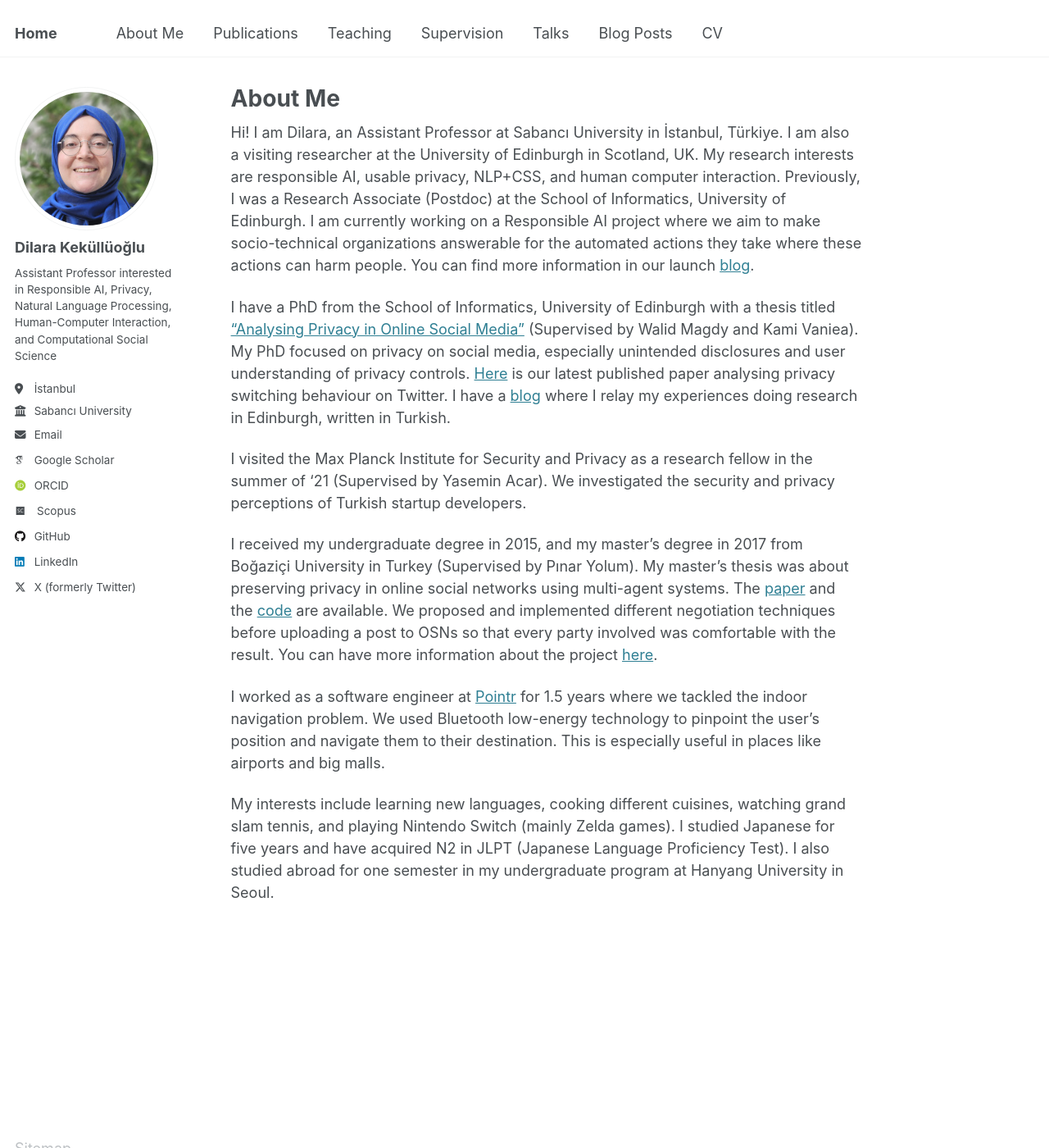
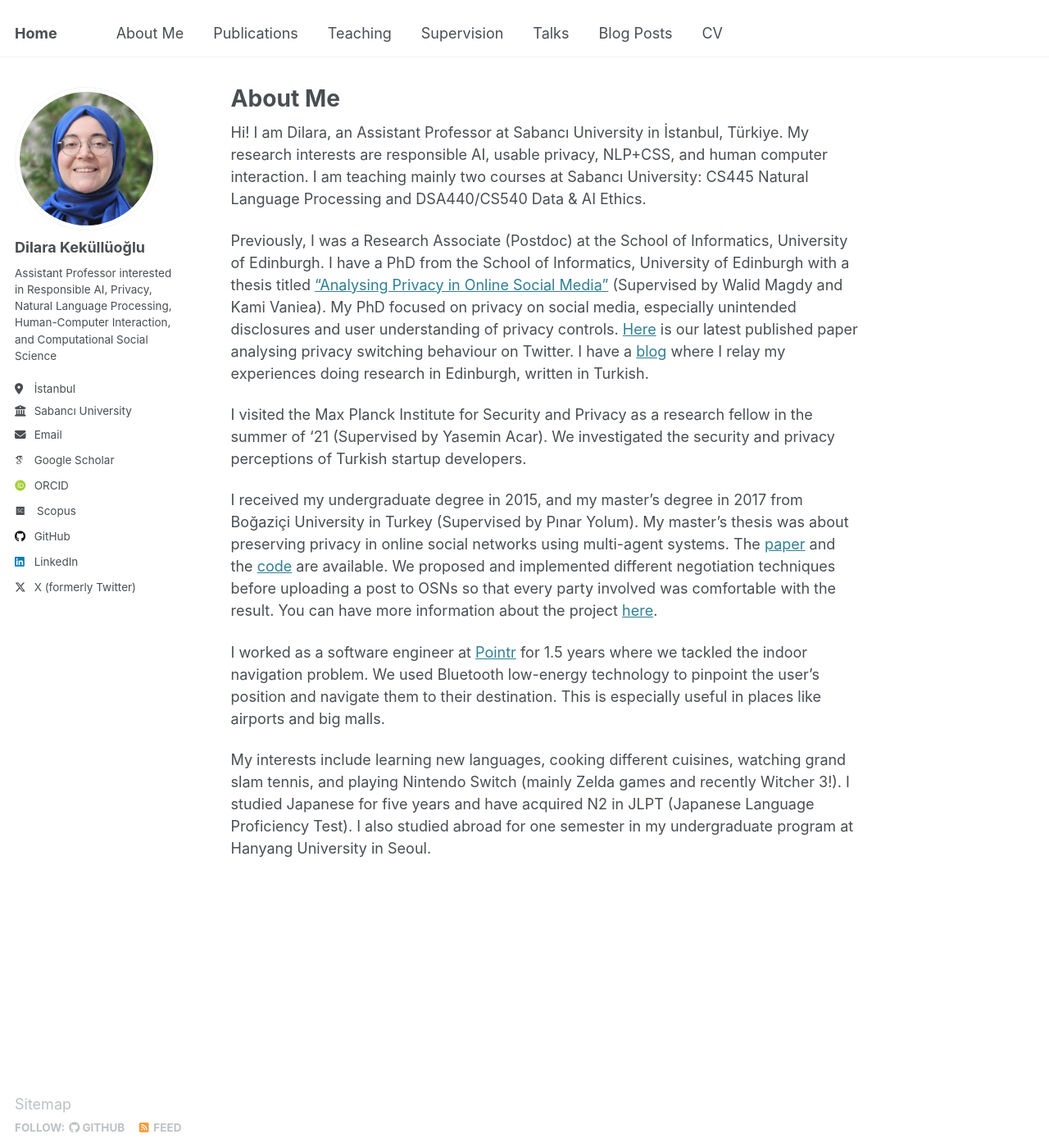
Before and after one commit to dilarakkl/dilarakkl.github.io, a Jekyll site: the page built from _pages/about.md, in a window 1280 px wide and 1400 px high. Shown: the whole window at 82% size. Built offline with Jekyll 4.4.1, drawn with Linux system fonts in a browser that asks for light colours; some web fonts are replaced.

Commit message:
Update about.md

```diff
--- a/_pages/about.md
+++ b/_pages/about.md
@@ -6,9 +6,9 @@ redirect_from:
   - /about.html
 ---
 
-Hi! I am Dilara, an Assistant Professor at Sabancı University in İstanbul, Türkiye. I am also a visiting researcher at the University of Edinburgh in Scotland, UK. My research interests are responsible AI, usable privacy, NLP+CSS, and human computer interaction. Previously, I was a Research Associate (Postdoc) at the School of Informatics, University of Edinburgh. I am currently working on a Responsible AI project where we aim to make socio-technical organizations answerable for the automated actions they take where these actions can harm people. You can find more information in our launch [blog](https://www.tas.ac.uk/making-systems-answer/).
+Hi! I am Dilara, an Assistant Professor at Sabancı University in İstanbul, Türkiye. My research interests are responsible AI, usable privacy, NLP+CSS, and human computer interaction. I am teaching mainly two courses at Sabancı University: CS445 Natural Language Processing and DSA440/CS540 Data & AI Ethics.
 
-I have a PhD from the School of Informatics, University of Edinburgh with a thesis titled ["Analysing Privacy in Online Social Media"](https://era.ed.ac.uk/bitstream/handle/1842/39216/KekulluogluD_2022.pdf) (Supervised by Walid Magdy and Kami Vaniea). My PhD focused on privacy on social media, especially unintended disclosures and user understanding of privacy controls. [Here](https://dl.acm.org/doi/pdf/10.1145/3491102.3517675) is our latest published paper analysing privacy switching behaviour on Twitter. I have a [blog](https://medium.com/@dilarakkl) where I relay my experiences doing research in Edinburgh, written in Turkish.
+Previously, I was a Research Associate (Postdoc) at the School of Informatics, University of Edinburgh. I have a PhD from the School of Informatics, University of Edinburgh with a thesis titled ["Analysing Privacy in Online Social Media"](https://era.ed.ac.uk/bitstream/handle/1842/39216/KekulluogluD_2022.pdf) (Supervised by Walid Magdy and Kami Vaniea). My PhD focused on privacy on social media, especially unintended disclosures and user understanding of privacy controls. [Here](https://dl.acm.org/doi/pdf/10.1145/3491102.3517675) is our latest published paper analysing privacy switching behaviour on Twitter. I have a [blog](https://medium.com/@dilarakkl) where I relay my experiences doing research in Edinburgh, written in Turkish.
 
 I visited the Max Planck Institute for Security and Privacy as a research fellow in the summer of '21 (Supervised by Yasemin Acar). We investigated the security and privacy perceptions of Turkish startup developers.
 
@@ -26,6 +26,6 @@ in places like airports and big malls.
 [Gatwick Airport](https://techcrunch.com/2017/05/25/gatwick-airport-now-has-2000-beacons-for-indoor-navigation/) and
 [Harrods](https://www.standard.co.uk/shopping/can-t-find-prada-then-use-the-harrods-sat-nav-a3422056.html). -->
 
-My interests include learning new languages, cooking different cuisines, watching grand slam tennis, and playing Nintendo Switch (mainly Zelda games).
+My interests include learning new languages, cooking different cuisines, watching grand slam tennis, and playing Nintendo Switch (mainly Zelda games and recently Witcher 3!).
 I studied Japanese for five years and have acquired N2 in JLPT (Japanese Language Proficiency Test). I also studied abroad for one semester in my undergraduate program
 at Hanyang University in Seoul.
```
